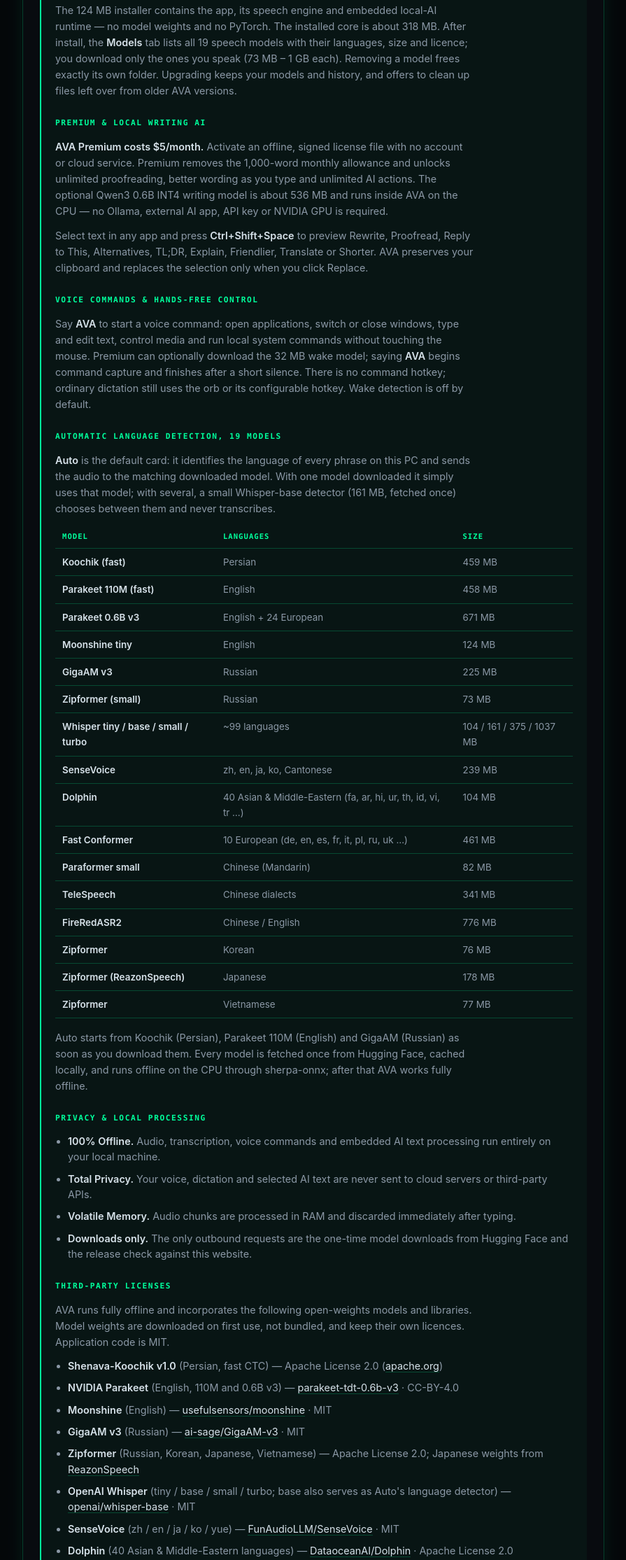
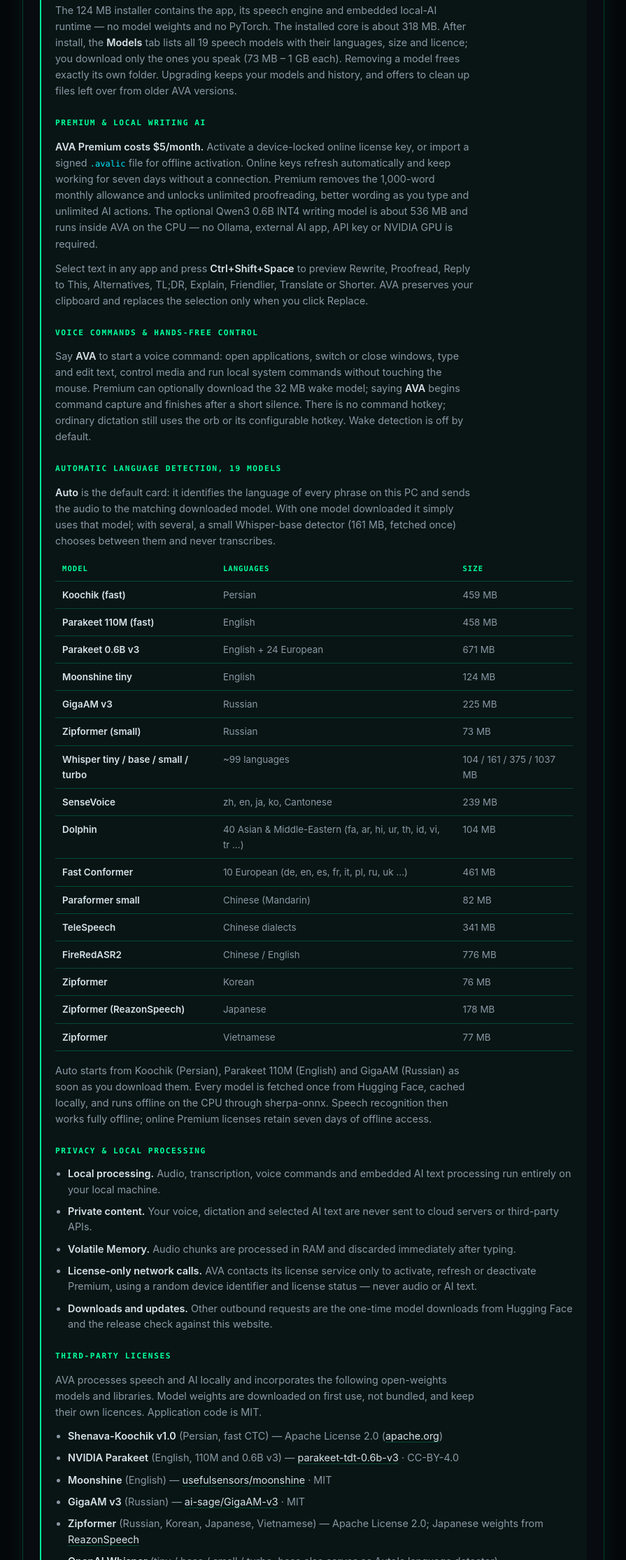
Before and after one commit to saboorsarem/saboorsarem.github.io, a plain HTML site: page index.html in a window 1280 px wide. Shown: the part 1598-3827 px from the top of the page at 70% size, without its empty margins (192-1087 px from the left). Drawn offline with Linux system fonts and the light colour scheme; no server answers.

Commit message:
Update AVA licensing and privacy copy for 1.4.1.2

```diff
--- a/index.html
+++ b/index.html
@@ -292,11 +292,12 @@
           Upgrading keeps your models and history, and offers to clean up files left over from older AVA versions.</p>
 
         <h4>Premium &amp; local writing AI</h4>
-        <p><strong>AVA Premium costs $5/month.</strong> Activate an offline, signed license file with no account or
-          cloud service. Premium removes the 1,000-word monthly allowance and unlocks unlimited proofreading, better
-          wording as you type and unlimited AI actions. The optional Qwen3 0.6B INT4 writing model is about
-          536&nbsp;MB and runs inside AVA on the CPU &mdash; no Ollama, external AI app, API key or NVIDIA GPU is
-          required.</p>
+        <p><strong>AVA Premium costs $5/month.</strong> Activate a device-locked online license key, or import a
+          signed <code>.avalic</code> file for offline activation. Online keys refresh automatically and keep working
+          for seven days without a connection. Premium removes the 1,000-word monthly allowance and unlocks unlimited
+          proofreading, better wording as you type and unlimited AI actions. The optional Qwen3 0.6B INT4 writing model
+          is about 536&nbsp;MB and runs inside AVA on the CPU &mdash; no Ollama, external AI app, API key or NVIDIA GPU
+          is required.</p>
         <p>Select text in any app and press <strong>Ctrl+Shift+Space</strong> to preview Rewrite, Proofread, Reply to
           This, Alternatives, TL;DR, Explain, Friendlier, Translate or Shorter. AVA
           preserves your clipboard and replaces the selection only when you click Replace.</p>
@@ -338,20 +339,23 @@
         </table>
         <p>Auto starts from Koochik (Persian), Parakeet 110M (English) and GigaAM (Russian) as soon as you download
           them. Every model is fetched once from Hugging Face, cached locally, and runs offline on the CPU through
-          sherpa-onnx; after that AVA works fully offline.</p>
+          sherpa-onnx. Speech recognition then works fully offline; online Premium licenses retain seven days of
+          offline access.</p>
 
         <h4>Privacy &amp; local processing</h4>
         <ul>
-          <li><strong>100% Offline.</strong> Audio, transcription, voice commands and embedded AI text processing run entirely on your local machine.</li>
-          <li><strong>Total Privacy.</strong> Your voice, dictation and selected AI text are never sent to cloud servers or third-party APIs.</li>
+          <li><strong>Local processing.</strong> Audio, transcription, voice commands and embedded AI text processing run entirely on your local machine.</li>
+          <li><strong>Private content.</strong> Your voice, dictation and selected AI text are never sent to cloud servers or third-party APIs.</li>
           <li><strong>Volatile Memory.</strong> Audio chunks are processed in RAM and discarded immediately after typing.</li>
-          <li><strong>Downloads only.</strong> The only outbound requests are the one-time model downloads from
+          <li><strong>License-only network calls.</strong> AVA contacts its license service only to activate, refresh or
+            deactivate Premium, using a random device identifier and license status &mdash; never audio or AI text.</li>
+          <li><strong>Downloads and updates.</strong> Other outbound requests are the one-time model downloads from
             Hugging Face and the release check against this website.</li>
         </ul>
 
         <h4>Third-party licenses</h4>
-        <p>AVA runs fully offline and incorporates the following open-weights models and libraries. Model weights are
-          downloaded on first use, not bundled, and keep their own licences. Application code is MIT.</p>
+        <p>AVA processes speech and AI locally and incorporates the following open-weights models and libraries. Model
+          weights are downloaded on first use, not bundled, and keep their own licences. Application code is MIT.</p>
         <ul>
           <li><strong>Shenava-Koochik v1.0</strong> (Persian, fast CTC) &mdash; Apache License 2.0
             (<a href="https://apache.org">apache.org</a>)</li>
```
